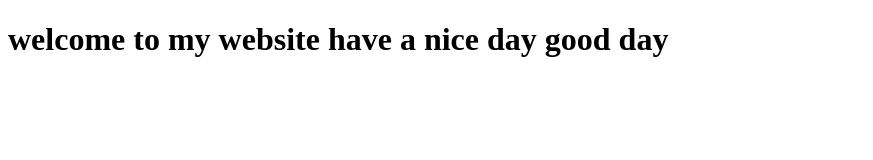
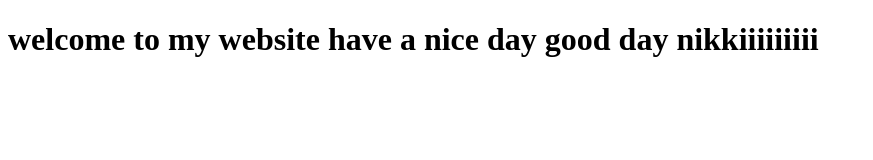
Before and after one commit to GIRIJA-31/demoo10, a plain HTML site: page src/main/resources/index.html in a window 1280 px wide. Shown: the whole page, without its empty margins (0-873 px from the left). Drawn offline with Linux system fonts and the light colour scheme.

Commit message:
last commit

```diff
--- a/src/main/resources/index.html
+++ b/src/main/resources/index.html
@@ -5,6 +5,6 @@
     <title>My simple website</title>
 </head>
 <body>
-<h1>welcome to my website have a nice day good day</h1>
+<h1>welcome to my website have a nice day good day nikkiiiiiiiii</h1>
 </body>
 </html>
```
